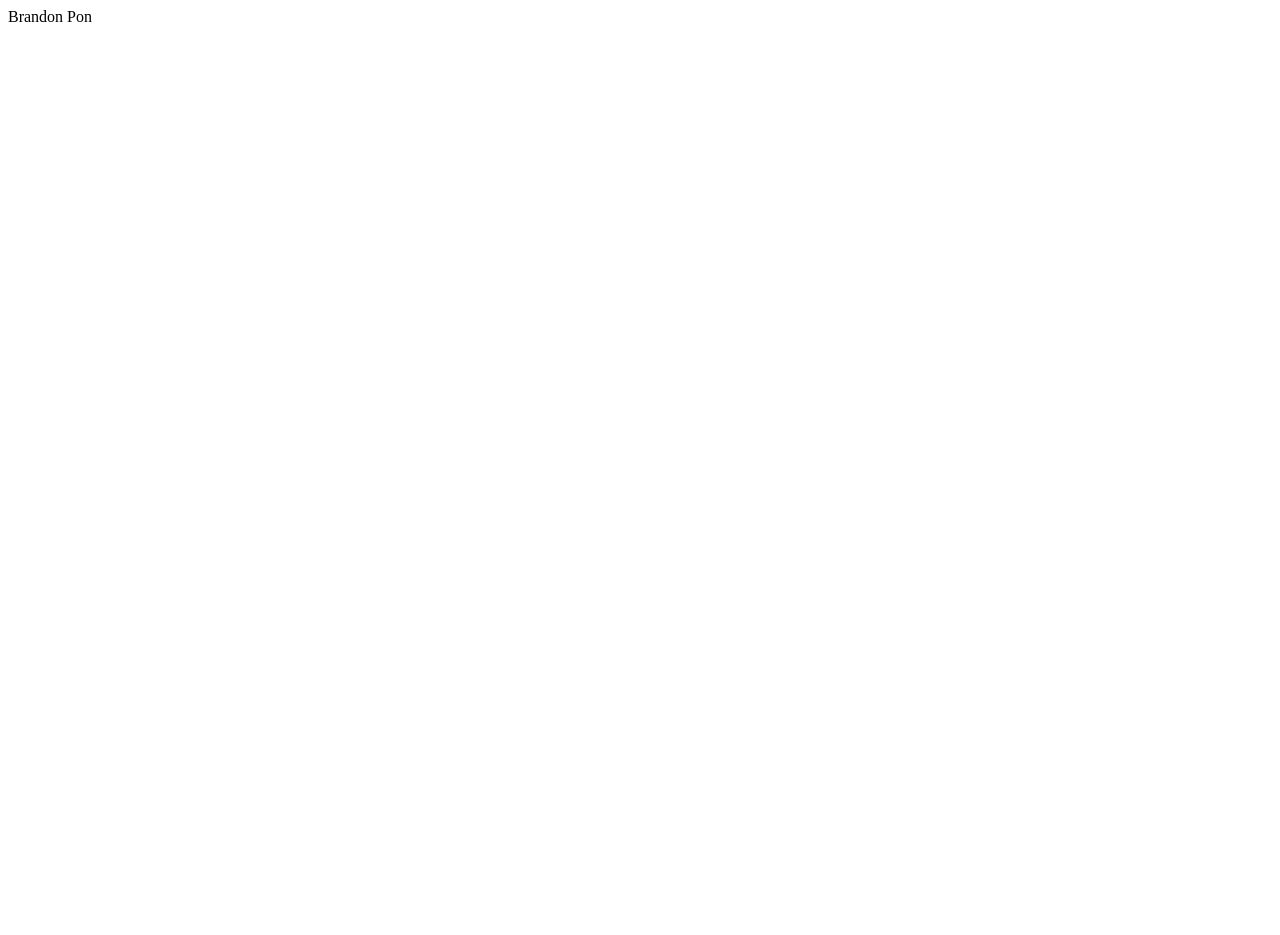
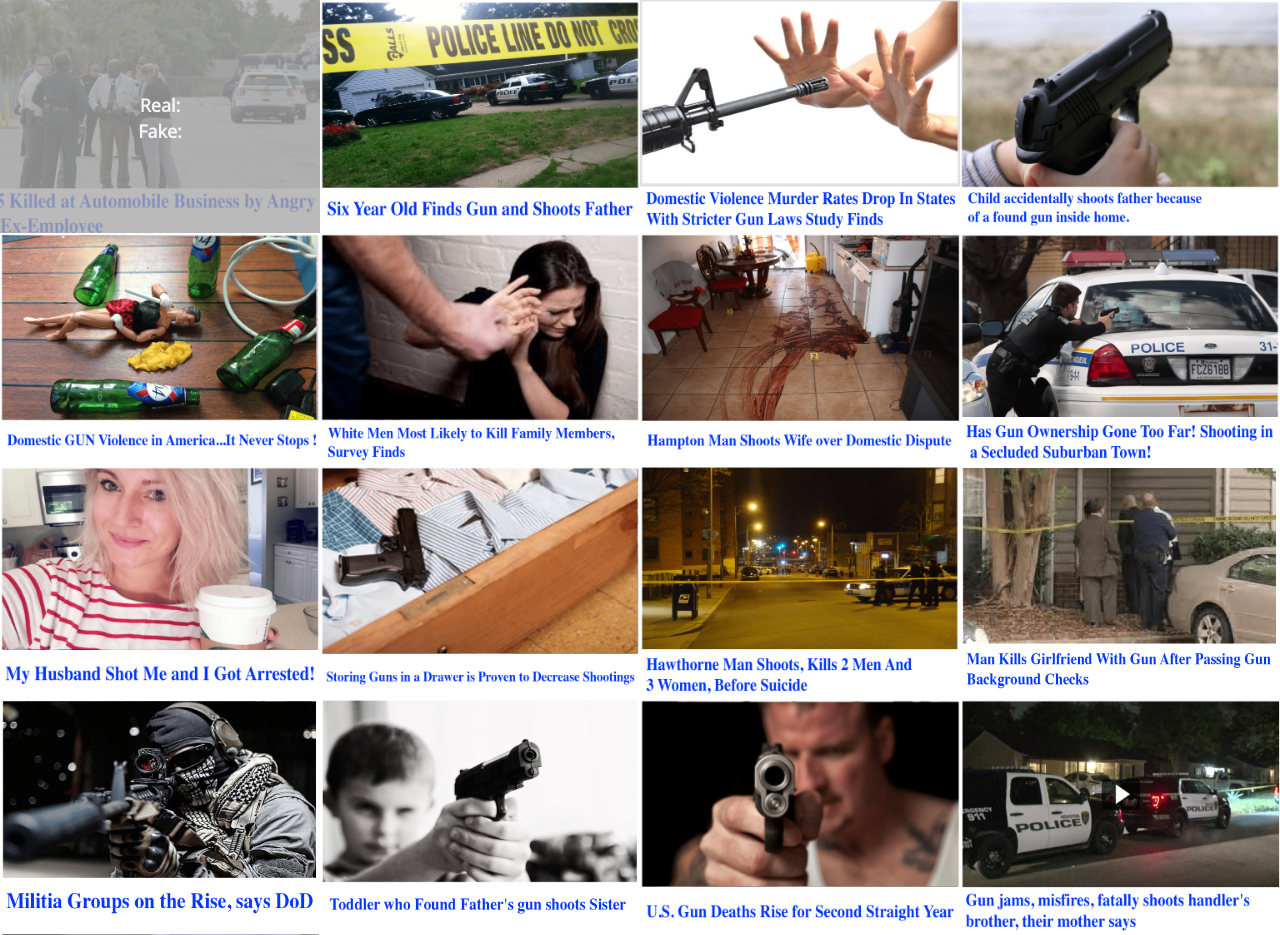
Before and after one commit to brandonpon96/Fake-News-Crowdsourcing, a plain HTML site: page index.html in a window 1280 px wide. Shown: the top 935 px of the page. Before the commit the page ends 800 px from the top, so only its background shows below. Drawn offline with nearby package versions, Linux system fonts and the light colour scheme.

Commit message:
added article images to site, css

```diff
--- a/index.html
+++ b/index.html
@@ -1,8 +1,138 @@
 <!DOCTYPE html>
 <html>
 <header>
+	<!-- CSS -->
+    <link rel="stylesheet" href="https://maxcdn.bootstrapcdn.com/bootstrap/3.3.5/css/bootstrap.min.css">
+    <link rel="stylesheet" href="https://maxcdn.bootstrapcdn.com/font-awesome/4.3.0/css/font-awesome.min.css">
+    <link href="https://fonts.googleapis.com/css?family=Open+Sans" rel="stylesheet">
+    <link rel="stylesheet" href="style.css">
+	<!-- smooth scrolling-->
+	<script src="https://ajax.googleapis.com/ajax/libs/jquery/1.12.4/jquery.min.js"></script>
+	<script src="https://maxcdn.bootstrapcdn.com/bootstrap/3.3.5/js/bootstrap.min.js"></script>
 </header>
 <body>
-Brandon Pon
+	<div id ="articles">
+	  <ul id="rig">
+	    <li>
+	        <a class="rig-cell">
+	            <img class="rig-img" alt="articlepicture" src="articles/article1.png" />
+	            <div class="rig-overlay"></div>
+	            <div class="rig-text">Real: <br>Fake: </div>
+	        </a>
+	    </li>
+	    <li>
+	        <a class="rig-cell">
+	            <img class="rig-img" alt="articlepicture" src="articles/article2.png" />
+	            <div class="rig-overlay"></div>
+	            <div class="rig-text">Real: <br>Fake: </div>
+	        </a>
+	    </li>
+	    <li>
+	        <a class="rig-cell">
+	            <img class="rig-img" alt="articlepicture" src="articles/article3.png" />
+	            <div class="rig-overlay"></div>
+	            <div class="rig-text">Real: <br>Fake: </div>
+	        </a>
+	    </li>
+	    <li>
+	        <a class="rig-cell">
+	            <img class="rig-img" alt="articlepicture" src="articles/article4.png" />
+	            <div class="rig-overlay"></div>
+	            <div class="rig-text">Real: <br>Fake: </div>
+	        </a>
+	    </li>
+	    <li>
+	        <a class="rig-cell">
+	            <img class="rig-img" alt="articlepicture" src="articles/article5.png" />
+	            <div class="rig-overlay"></div>
+	            <div class="rig-text">Real: <br>Fake: </div>
+	        </a>
+	    </li>
+	    <li>
+	        <a class="rig-cell">
+	            <img class="rig-img" alt="articlepicture" src="articles/article6.png" />
+	            <div class="rig-overlay"></div>
+	            <div class="rig-text">Real: <br>Fake: </div>
+	        </a>
+	    </li>
+	    <li>
+	        <a class="rig-cell">
+	            <img class="rig-img" alt="articlepicture" src="articles/article7.png" />
+	            <div class="rig-overlay"></div>
+	            <div class="rig-text">Real: <br>Fake: </div>
+	        </a>
+	    </li>
+	    <li>
+	        <a class="rig-cell">
+	            <img class="rig-img" alt="articlepicture" src="articles/article8.png" />
+	            <div class="rig-overlay"></div>
+	            <div class="rig-text">Real: <br>Fake: </div>
+	        </a>
+	    </li>
+	    <li>
+	        <a class="rig-cell">
+	            <img class="rig-img" alt="articlepicture" src="articles/article9.png" />
+	            <div class="rig-overlay"></div>
+	            <div class="rig-text">Real: <br>Fake: </div>
+	        </a>
+	    </li>
+	    <li>
+	        <a class="rig-cell">
+	            <img class="rig-img" alt="articlepicture" src="articles/article10.png" />
+	            <div class="rig-overlay"></div>
+	            <div class="rig-text">Real: <br>Fake: </div>
+	        </a>
+	    </li>
+	    <li>
+	        <a class="rig-cell">
+	            <img class="rig-img" alt="articlepicture" src="articles/article11.png" />
+	            <div class="rig-overlay"></div>
+	            <div class="rig-text">Real: <br>Fake: </div>
+	        </a>
+	    </li>
+	    <li>
+	        <a class="rig-cell">
+	            <img class="rig-img" alt="articlepicture" src="articles/article12.png" />
+	            <div class="rig-overlay"></div>
+	            <div class="rig-text">Real: <br>Fake: </div>
+	        </a>
+	    </li>
+	    <li>
+	        <a class="rig-cell">
+	            <img class="rig-img" alt="articlepicture" src="articles/article13.png" />
+	            <div class="rig-overlay"></div>
+	            <div class="rig-text">Real: <br>Fake: </div>
+	        </a>
+	    </li>
+	    <li>
+	        <a class="rig-cell">
+	            <img class="rig-img" alt="articlepicture" src="articles/article14.png" />
+	            <div class="rig-overlay"></div>
+	            <div class="rig-text">Real: <br>Fake: </div>
+	        </a>
+	    </li>
+	    <li>
+	        <a class="rig-cell">
+	            <img class="rig-img" alt="articlepicture" src="articles/true1.png" />
+	            <div class="rig-overlay"></div>
+	            <div class="rig-text">Real: <br>Fake: </div>
+	        </a>
+	    </li>
+	    <li>
+	        <a class="rig-cell">
+	            <img class="rig-img" alt="articlepicture" src="articles/true2.png" />
+	            <div class="rig-overlay"></div>
+	            <div class="rig-text">Real: <br>Fake: </div>
+	        </a>
+	    </li>
+	    <li>
+	        <a class="rig-cell">
+	            <img class="rig-img" alt="articlepicture" src="articles/true3.png" />
+	            <div class="rig-overlay"></div>
+	            <div class="rig-text">Real: <br>Fake: </div>
+	        </a>
+	    </li>
+	  </ul>
+	</div>
 </body>
 </html>
--- /dev/null
+++ b/style.css
@@ -0,0 +1,140 @@
+html, body {
+	height: 100%;
+	width: 100%;
+	font-family: 'Open Sans', sans-serif;
+  color: #A9A9A9;
+}
+
+a, a:hover {
+	color: inherit;
+}
+
+img {
+	margin: auto auto;
+}
+
+h1{
+  color: #A9A9A9;
+}
+
+p{
+  color: #A9A9A9;
+  font-size: 16px;
+  text-align: center;
+}
+
+@media (max-width: 768px) {
+    .navbar .navbar-collapse {
+        text-align: center;
+    }
+}
+
+#rig {
+    max-width:100%;
+    margin:0 auto; /*center aligned*/
+    padding:0;
+    font-size:0;
+    list-style:none;
+}
+#rig li {
+    display: inline-block;
+    width:25%;
+    vertical-align:middle;
+    box-sizing:border-box;
+    margin:0;
+    padding:0;
+}
+.rig-text {
+    display:block;
+    padding:0 30px;
+    box-sizing:border-box;
+    position:absolute;
+    left:0;
+    width:100%;
+    text-align:center;
+    text-transform:capitalize;
+    font-size:18px;
+    font-weight:bold;
+    top:40%;
+    color:white;
+    opacity:0;
+    filter:alpha(opacity=0);/*For older IE*/
+    transform:translateY(-20px);
+    transition:all .3s;
+}
+
+/* The wrapper for each item */
+.rig-cell {
+    display:block;
+    position: relative;
+    overflow:hidden;
+}
+
+/* If have the image layer */
+.rig-img {
+    display:block;
+    width: 100%;
+    height: auto;
+    border:none;
+    transform:scale(1);
+    transition:all 1s;
+}
+
+#rig li:hover .rig-img {
+    transform:scale(1.05);
+}
+
+/* If have the overlay layer */
+.rig-overlay {
+    position: absolute;
+    display:block;
+    top: 0;
+    left: 0;
+    bottom: 0;
+    right: 0;
+    margin: auto;
+    background: #A9A9A9 no-repeat center 30%;
+    background-size:50px 50px;
+    opacity:0;
+    filter:alpha(opacity=0);/*For IE6 - IE8*/
+    transition:all 0.6s;
+}
+#rig li:hover .rig-overlay {
+    opacity:0.8;
+}
+
+#rig li:hover .rig-text {
+    transform:translateY(0px);
+    opacity:0.9;
+}
+
+@media (max-width: 9000px) {
+    #rig li {
+        width:25%;
+    }
+}
+
+@media (max-width: 900px) {
+    #rig li {
+        width:33.33%;
+    }
+}
+
+@media (max-width: 550px) {
+    #rig li {
+        width:50%;
+    }
+}
+
+footer{
+  background-color: #555555;
+  height:100px;
+  width: 100%;
+  color: #D3D3D3;
+}
+
+.inner{
+  display: table;   /* Allow the centering to work */
+	margin: 0 auto;
+  padding-top: 30px;
+}
```
